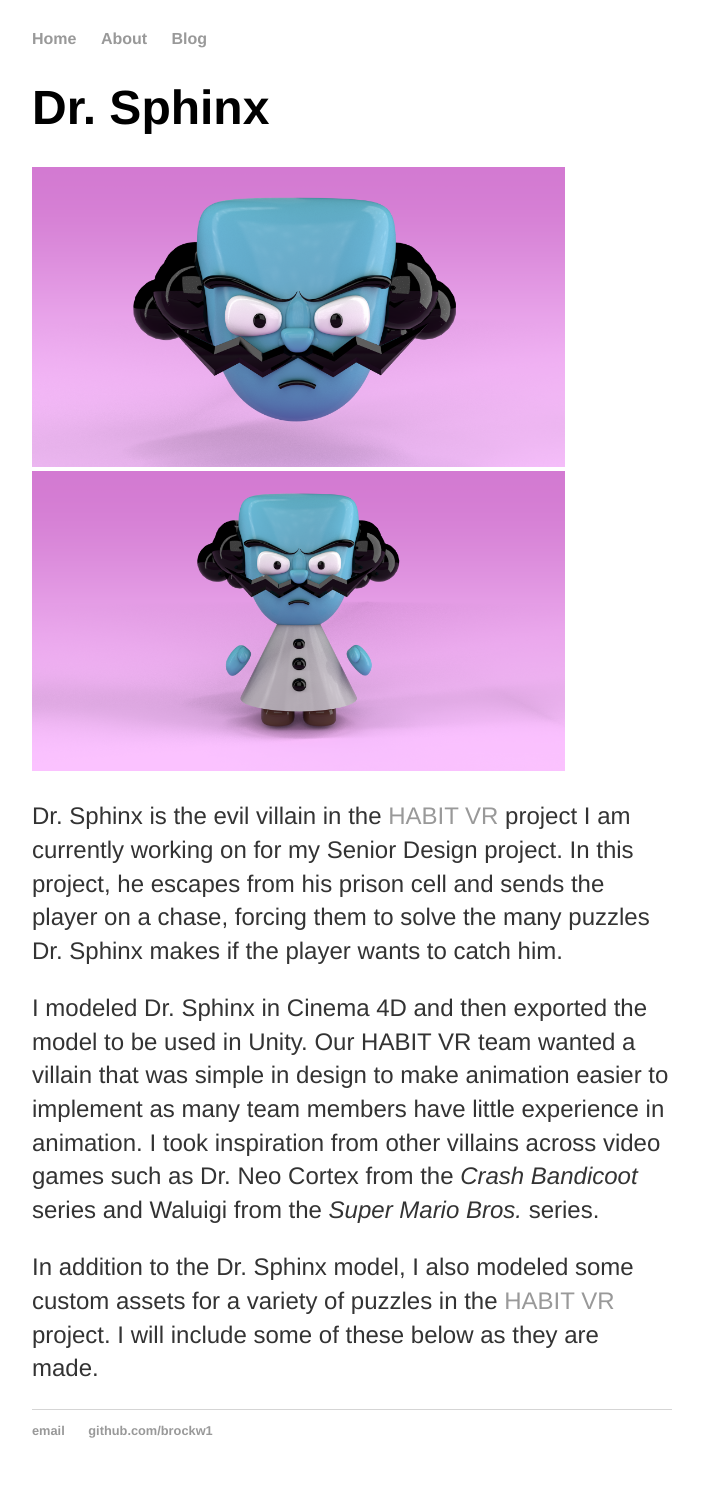
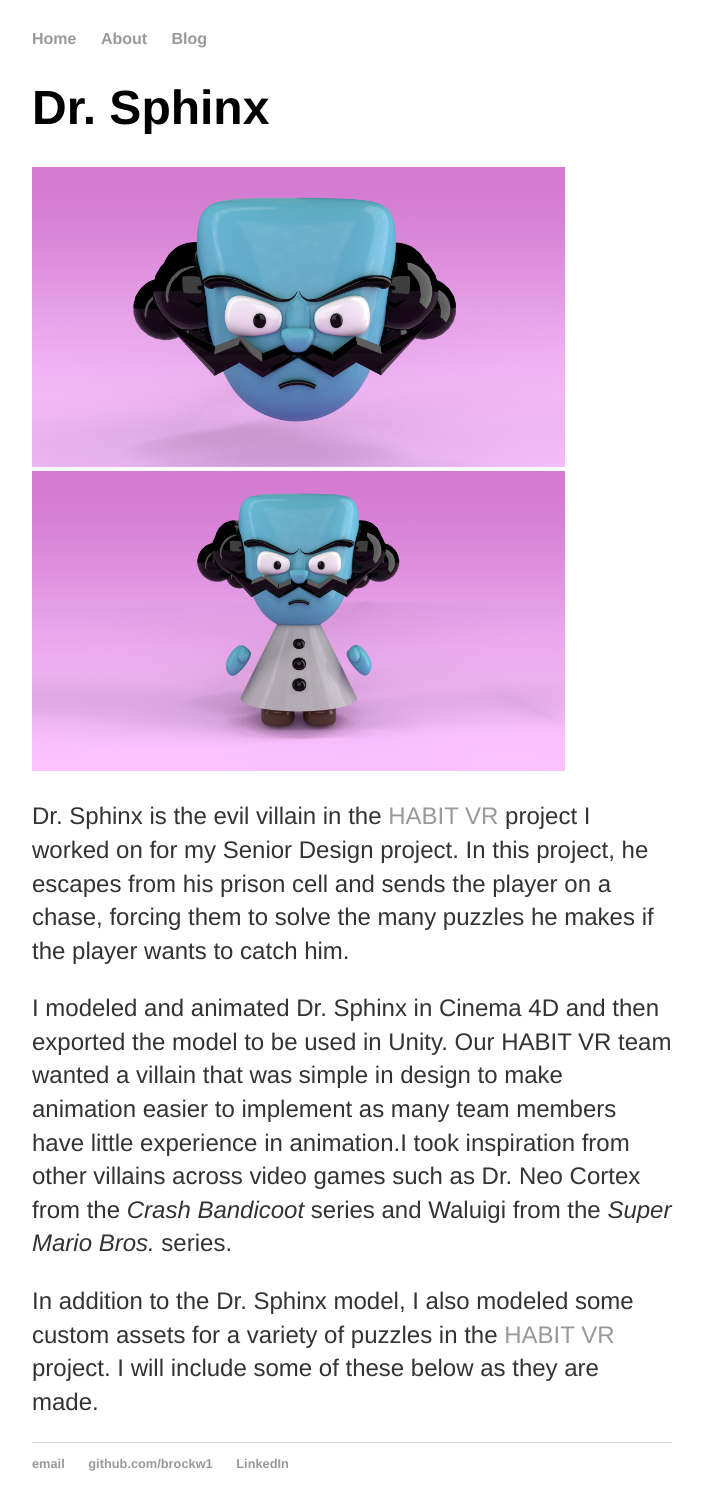
Before and after one commit to brockw1/brockw1.github.io, a Jekyll site: the page built from projects/3D/sphinx.html, in a window 1280 px wide. Shown: the whole page, without its empty margins (288-991 px from the left). Built offline with Jekyll 4.4.1, drawn with Linux system fonts in a browser that asks for light colours; before the commit the page ends 1468 px from its top, so only the background shows below that.

Commit message:
Updated portfolio

```diff
--- a/_layouts/default.html
+++ b/_layouts/default.html
@@ -22,6 +22,7 @@
 	    		<ul>
 	        		<li><a href="mailto:brockwilliams97@gmail.com">email</a></li>
 	        		<li><a href="https://github.com/brockw1">github.com/brockw1</a></li>
+							<li><a href="https://www.linkedin.com/in/brock-williams-5a13a2149/">LinkedIn</a></li>
 				</ul>
 			</footer>
 		</body>
--- a/about/index.html
+++ b/about/index.html
@@ -5,12 +5,12 @@ title: About Me
 <div class="about">
 <h1> {{page.title}} </h1>
 <p>My name is Brock Williams, I am a Computer Science student at the University of
-Nebraska - Lincoln. I will graduate in May 2020 with a Bachelors of Science in Computer Science
+Nebraska - Lincoln. I will graduated May 2020 with a Bachelors of Science in Computer Science
 with minors in Math and Music Technology. I am pursuing a career that contributes to creative story telling or helping creatives in their work!
-Game development, tools for music creation, and general app development interest me a lot!</p>
+Game development, tools for music creation, computer graphics, HCI, animation and general app development interest me a lot!</p>
 
 <p>When I am not coding, I enjoy board games (and have a growing collection), taple top RPGs like <i>Dungeons & Dragons</i>,
-  discovering new music, and reading fantasy. My top 3 favorite shows recently are <i>Mr. Robot</i>, <i>The Leftovers</i>,
+  discovering new music, and reading fantasy and science fiction. My top 3 favorite shows recently are <i>Mr. Robot</i>, <i>The Leftovers</i>,
   and <i>Dark</i>.</p>
 
 <p>I work a variety of jobs including being a Teaching Asistant, having a leadership position in the Computer Science Learning Assistant program,
--- a/projects/3D/sphinx.html
+++ b/projects/3D/sphinx.html
@@ -8,13 +8,13 @@ title: Dr. Sphinx | Brock Williams
   <img src="/images/Sphinx1.png" height="300">
   <img src="/images/Sphinx2.png" height="300">
   <p>Dr. Sphinx is the evil villain in the <a href="/projects/recent/habit">HABIT VR</a> project
-    I am currently working on for my Senior Design project. In this project,
+    I worked on for my Senior Design project. In this project,
     he escapes from his prison cell and sends the player on a chase, forcing them
-    to solve the many puzzles Dr. Sphinx makes if the player wants to catch him.</p>
+    to solve the many puzzles he makes if the player wants to catch him.</p>
 
-  <p>I modeled Dr. Sphinx in Cinema 4D and then exported the model to be used in Unity.
+  <p>I modeled and animated Dr. Sphinx in Cinema 4D and then exported the model to be used in Unity.
     Our HABIT VR team wanted a villain that was simple in design to make animation
-    easier to implement as many team members have little experience in animation. I took
+    easier to implement as many team members have little experience in animation.I took
     inspiration from other villains across video games such as Dr. Neo Cortex from the <i>Crash
     Bandicoot</i> series and Waluigi from the <i>Super Mario Bros.</i> series.</p>
 
```
Also changed, not shown: projects/recent/habit.html (+27 -12 lines).
